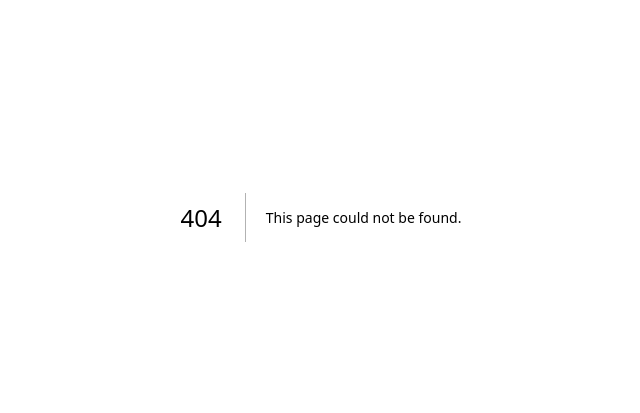
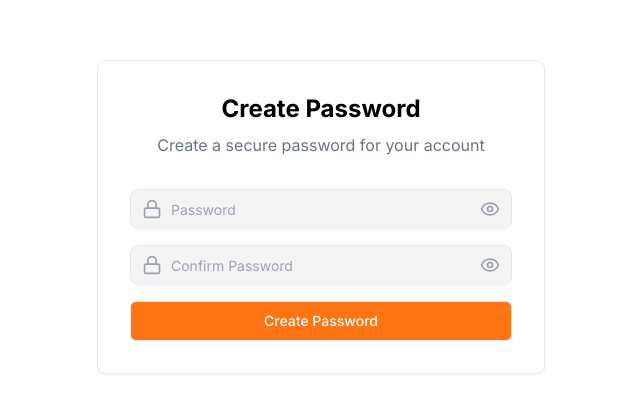
Before and after one commit to yahayagodiwa/mobilegurus, a Next.js app: page /auth/create-password in a window 1280 px wide. Before the commit this address had no page. Shown: the part 183-596 px from the top of the page, without its empty margins (319-959 px from the left). Built offline with nearby package versions, Linux system fonts and the light colour scheme.

Commit message:
create password

```diff
--- /dev/null
+++ b/app/auth/create-password/page.tsx
@@ -0,0 +1,12 @@
+import CreatePassword from '@/features/auth/components/CreatePassword'
+import React from 'react'
+
+function page() {
+  return (
+    <div>
+       <CreatePassword />
+    </div>
+  )
+}
+
+export default page
--- a/components/ui/form.tsx
+++ b/components/ui/form.tsx
@@ -1,9 +1,11 @@
 "use client";
 
+import { useState } from "react";
 import { Control, Controller } from "react-hook-form";
 import { Label } from "@/components/ui/label";
 import { Input } from "@/components/ui/input";
 import { cn } from "@/lib/utils";
+import { Eye, EyeOff, Lock } from "lucide-react"; // icons
 
 interface SimpleFieldProps {
   control: Control<any>;
@@ -22,6 +24,10 @@ export function FormField({
   type = "text",
   className,
 }: SimpleFieldProps) {
+  const [showPassword, setShowPassword] = useState(false);
+
+  const isPassword = type === "password";
+
   return (
     <div className={cn("space-y-2", className)}>
       {label && <Label htmlFor={name}>{label}</Label>}
@@ -30,20 +36,39 @@ export function FormField({
         name={name}
         control={control}
         render={({ field, fieldState }) => (
-          <>
+          <div className="relative">
+            {/* Prefix icon */}
+            <Lock className="absolute left-3 top-1/2 -translate-y-1/2 text-gray-400 h-5 w-5" />
+
             <Input
               {...field}
               id={name}
-              type={type}
+              type={isPassword && showPassword ? "text" : type}
               placeholder={placeholder}
+              className="pl-10 pr-10"
             />
 
+            {/* Clickable suffix icon (toggle password) */}
+            {isPassword && (
+              <button
+                type="button"
+                onClick={() => setShowPassword(!showPassword)}
+                className="absolute right-3 top-1/2 -translate-y-1/2"
+              >
+                {showPassword ? (
+                  <EyeOff className="h-5 w-5 text-gray-400" />
+                ) : (
+                  <Eye className="h-5 w-5 text-gray-400" />
+                )}
+              </button>
+            )}
+
             {fieldState.error && (
-              <p className="text-sm text-red-500">
+              <p className="mt-1 text-sm text-red-500">
                 {fieldState.error.message}
               </p>
             )}
-          </>
+          </div>
         )}
       />
     </div>
--- /dev/null
+++ b/features/auth/components/CreatePassword.tsx
@@ -0,0 +1,66 @@
+"use client";
+
+import React from "react";
+import { useForm } from "react-hook-form";
+import { Button } from "@/components/ui/button";
+import { FormField } from "@/components/ui/form";
+
+function CreatePassword() {
+  const form = useForm({
+    defaultValues: {
+      password: "",
+      confirmPassword: "",
+    },
+  });
+
+  const onSubmit = (data: any) => {
+    console.log("Form submitted:", data);
+  };
+
+  return (
+    <div className="flex min-h-screen items-center justify-center px-4">
+      {/* Main container */}
+      <div className="w-full max-w-md mx-auto">
+        {/* Form container */}
+        <div className="bg-background p-8 rounded-lg shadow-sm border">
+          <div className="text-center mb-8">
+            <h2 className="text-2xl font-bold mb-2">
+             Create Password
+            </h2>
+            <p className="text-muted">Create a secure password for your account</p>
+          </div>
+
+          <form
+            onSubmit={form.handleSubmit(onSubmit)}
+            className="flex flex-col gap-4"
+          >
+            <FormField
+              control={form.control}
+              name="password"
+              type="password"
+              placeholder="Password"
+            />
+            <FormField
+              control={form.control}
+              name="confirmPassword"
+              type="password"
+              placeholder="Confirm Password"
+            />
+
+            <Button
+              variant="outline"
+              type="submit"
+              className=" text-white
+             w-full bg-primary hover:bg-transparent hover:text-primary
+             hover:border hover:border-primary transition-all"
+            >
+              Create Password
+            </Button>
+          </form>
+        </div>
+      </div>
+    </div>
+  );
+}
+
+export default CreatePassword;
```
Also changed, not shown: features/auth/components/SignupComponent.tsx (+26 -12 lines).
